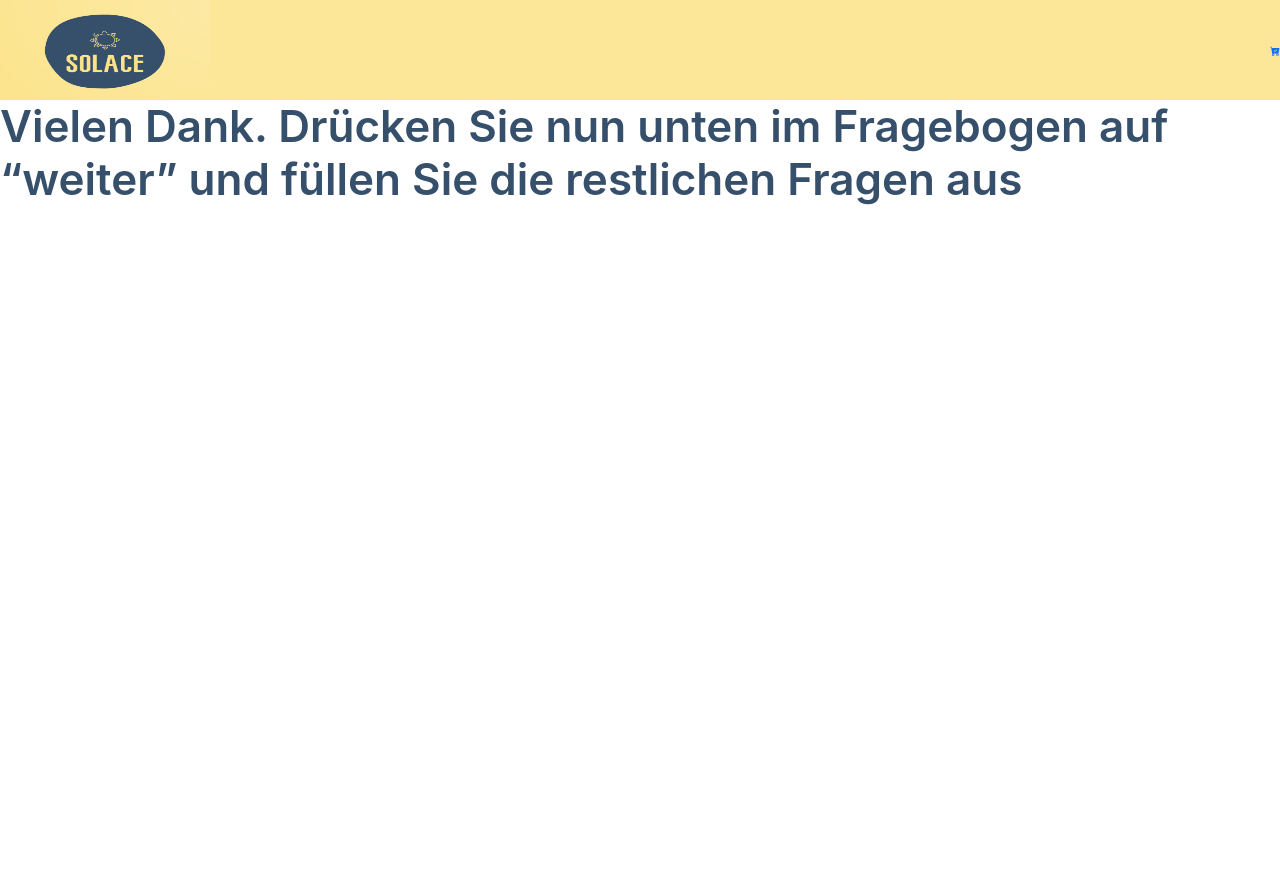
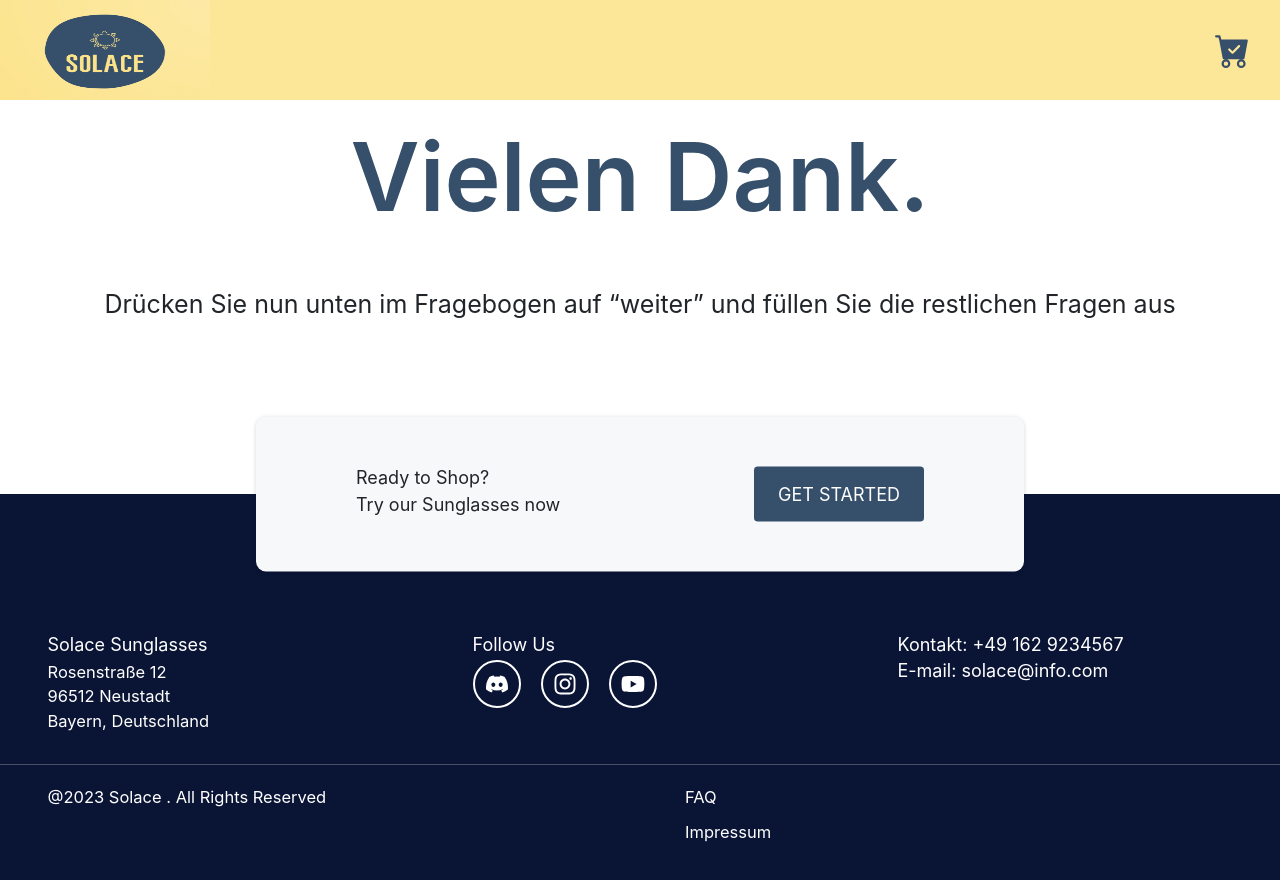
Before and after one commit to prathmesh3235/ReactApp, a React (Create React App) app: page /thankyou in a window 1280 px wide. Shown: the top 880 px of the page. Before the commit the page ends 800 px from the top, so only its background shows below. Built offline with nearby package versions, Linux system fonts and the light colour scheme.

Commit message:
cart logo update

```diff
--- a/src/Components/SecondHeader.js
+++ b/src/Components/SecondHeader.js
@@ -16,8 +16,8 @@ const SecondHeader = () => {
         <div>
         <NavLink
           to="/thankyou"
-          className="navbar-link ">
-          <BsCartCheckFill/>
+          className="navbar-link-cart">
+          <BsCartCheckFill size={35}/>
         </NavLink>
 
         </div>
--- a/src/GlobalStyle.js
+++ b/src/GlobalStyle.js
@@ -561,14 +561,28 @@ input, textarea{
         margin-left: 10px;
       }
     }
+    .thankyou{
+      text-align: center;
+      font-size:55px;
+      margin:50px;
+    }
+    .tyh2{
+      height:auto;
+      margin:20px;
+      font-size:95px;
+      text-align: center;
+    }
 
-    .ytvideo{
+    .tyh3{
       height:auto;
       margin:20px;
       text-align: center;
-
+      font-size:25px;
     }
-
+    .navbar-link-cart{
+      margin-right:30px;
+      color: #364F6B;
+    }
     d-block w-100{
       background-color:red;
     }
--- a/src/Thankyoupage.js
+++ b/src/Thankyoupage.js
@@ -1,12 +1,16 @@
 import React from 'react'
 import SecondHeader from './Components/SecondHeader'
-
+import Footer from "./Components/Footer";
+import styled from 'styled-components';
 
 const Thankyoupage = () => {
   return (
     <div>
       <SecondHeader/>
-      <h2> Vielen Dank. Drücken Sie nun unten im Fragebogen auf “weiter” und füllen Sie die restlichen Fragen aus </h2></div>
+      <h2 className='tyh2'> Vielen Dank. </h2>
+      <br/> <h3 className='tyh3'>  Drücken Sie nun unten im Fragebogen auf “weiter” und füllen Sie die restlichen Fragen aus </h3>
+      <Footer/>
+      </div>
   )
 }
 
```
